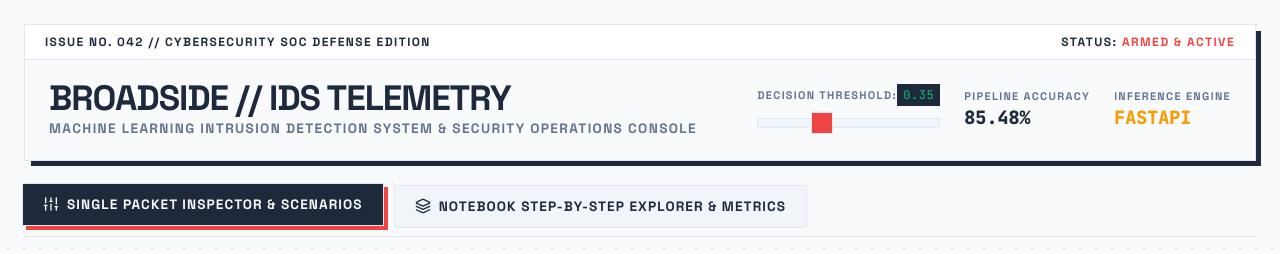
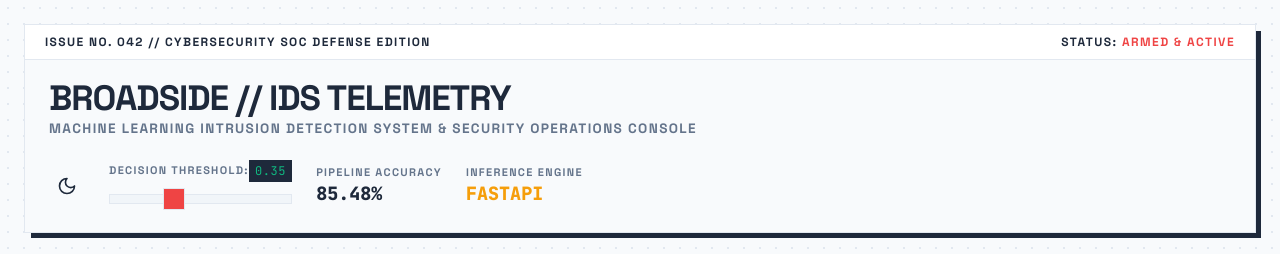
Before and after one commit to Thendral-07/intrusion-detection, a React (Vite) app in the folder frontend/: page / in a window 1280 px wide. Shown: the top 254 px of the page. Built offline with nearby package versions, Linux system fonts and the light colour scheme; no server answers.

Commit message:
Add dark mode / light mode toggle

```diff
--- a/frontend/src/App.jsx
+++ b/frontend/src/App.jsx
@@ -1,5 +1,5 @@
 import React, { useState, useEffect } from 'react';
-import { Shield, Sliders, FileSpreadsheet, Layers } from 'lucide-react';
+import { Shield, Sliders, Layers, Moon, Sun } from 'lucide-react';
 import InspectorTab from './components/InspectorTab.jsx';
 import NotebookExplorerTab from './components/NotebookExplorerTab.jsx';
 
@@ -7,6 +7,12 @@
   const [activeTab, setActiveTab] = useState('inspector'); // inspector, batch, analytics
   const [globalThreshold, setGlobalThreshold] = useState(0.35);
   const [systemHealth, setSystemHealth] = useState(null);
+  const [theme, setTheme] = useState(localStorage.getItem('theme') || 'light');
+
+  useEffect(() => {
+    document.documentElement.setAttribute('data-theme', theme);
+    localStorage.setItem('theme', theme);
+  }, [theme]);
 
   useEffect(() => {
     fetch('/api/health')
@@ -34,6 +40,21 @@
           </div>
 
           <div className="masthead-telemetry">
+            <button
+              onClick={() => setTheme(theme === 'light' ? 'dark' : 'light')}
+              style={{
+                background: 'none',
+                border: 'none',
+                cursor: 'pointer',
+                color: 'var(--color-ink)',
+                display: 'flex',
+                alignItems: 'center',
+                justifyContent: 'center',
+                padding: '0.5rem',
+              }}
+            >
+              {theme === 'light' ? <Moon size={20} /> : <Sun size={20} />}
+            </button>
 
             {/* Global Threshold Tuner */}
             <div style={{ display: 'flex', flexDirection: 'column', gap: '4px', minWidth: '180px' }}>
--- a/frontend/src/broadside.css
+++ b/frontend/src/broadside.css
@@ -25,6 +25,21 @@
   --font-mono: 'JetBrains Mono', monospace;
 }
 
+[data-theme="dark"] {
+  --color-paper: #0f172a;
+  --color-stock: #1e293b;
+  --color-bone: #0f172a;
+  --color-ink: #f8fafc;
+  --color-border: #334155;
+  --color-signal: #ef4444;
+  --color-acid: #10b981;
+  --color-cobalt: #f59e0b;
+  --color-on-signal: #ffffff;
+  --color-on-ink: #0f172a;
+  --color-muted: #94a3b8;
+  --shadow-subtle: 0 4px 6px -1px rgb(0 0 0 / 0.5), 0 2px 4px -2px rgb(0 0 0 / 0.5), 0 0 0 1px rgb(0 0 0 / 0.5);
+}
+
 * {
   box-sizing: border-box;
   margin: 0;
@@ -37,7 +52,7 @@
   font-family: var(--font-sans);
   line-height: 1.5;
   -webkit-font-smoothing: antialiased;
-  background-image: radial-gradient(#0a0a0a18 1px, transparent 1px);
+  background-image: radial-gradient(var(--color-border) 1px, transparent 1px);
   background-size: 16px 16px;
   min-height: 100vh;
 }
```
Also changed, not shown: 2 other files (tests, documents, lock files or other folders).
